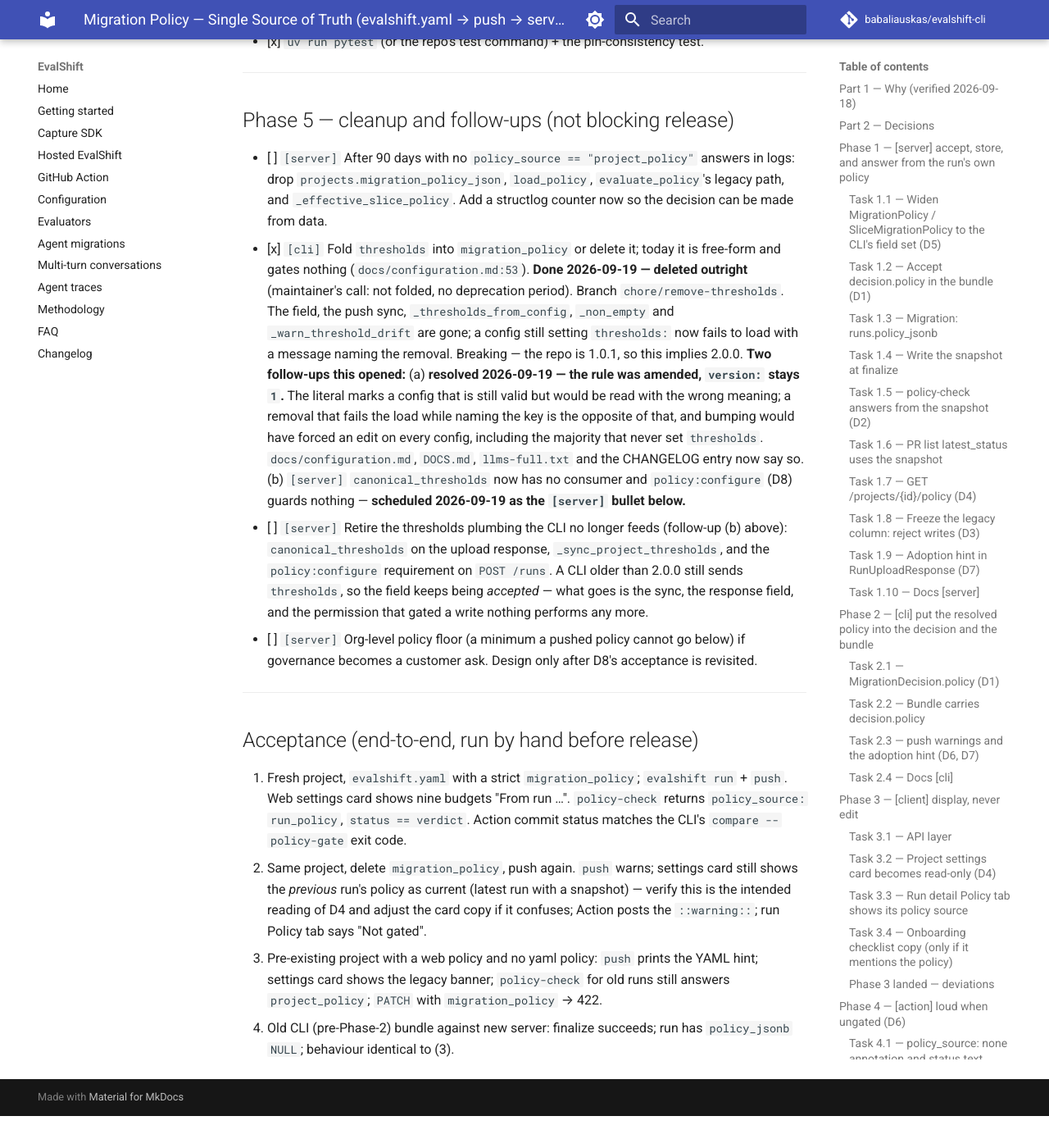
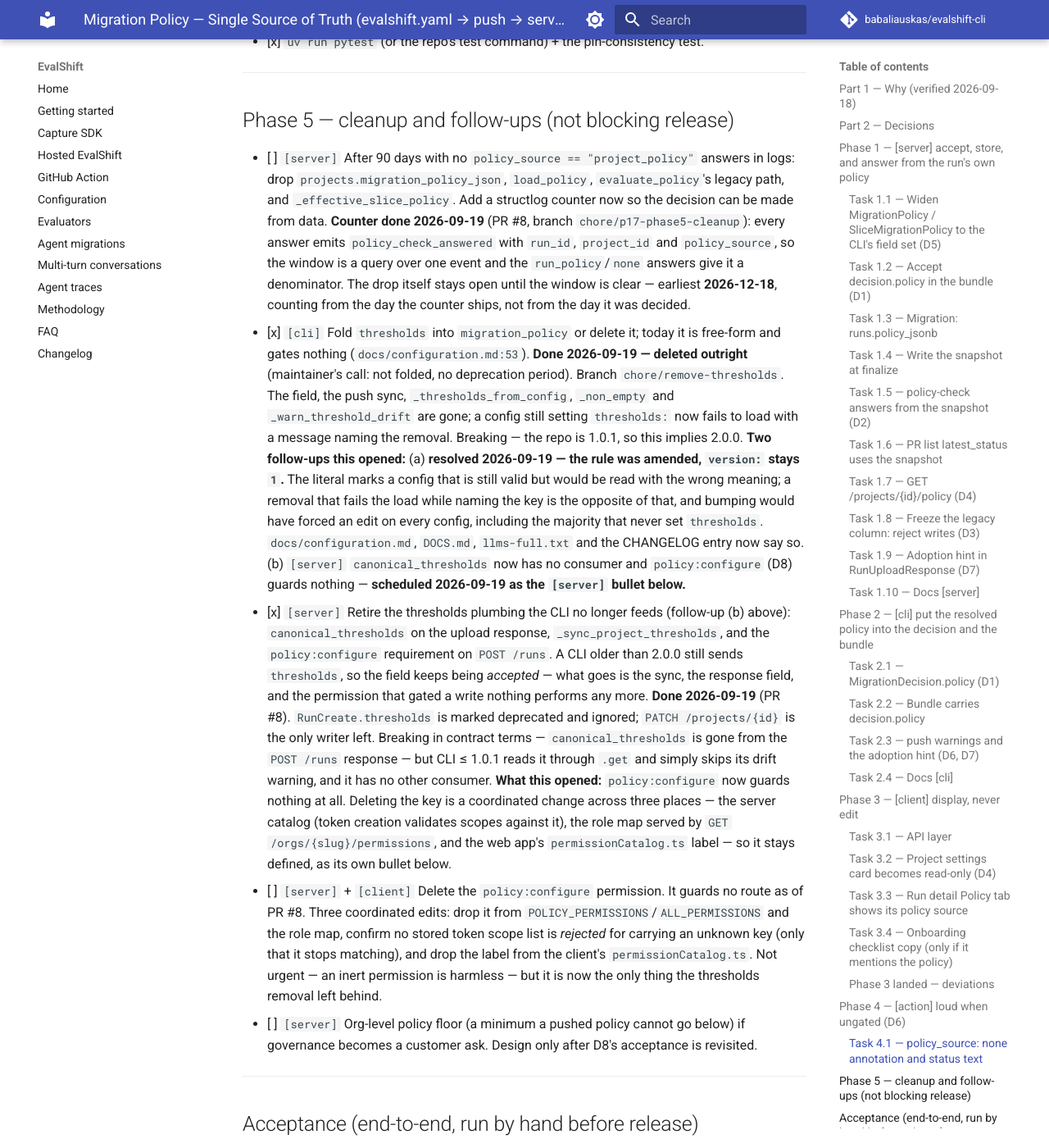
Before and after one commit to babaliauskas/evalshift-cli, an MkDocs documentation site: the page built from docs/superpowers/plans/2026-09-18-policy-single-source-of-truth.md, in a window 1280 px wide and 1400 px high, scrolled down 12684 px. Shown: the whole window at 82% size. Built offline with MkDocs 1.6.1 and Material for MkDocs 9.7.7, drawn with Linux system fonts in a browser that asks for light colours; comment, search, counter and statistics services are not loaded; before the commit the page ends 14045 px from its top, so only the background shows below that.

Commit message:
docs(plan): Phase 5's server items land, and what they opened
The `policy_check_answered` counter and the thresholds retirement both ship in
evalshift-server#8. The 90-day window for dropping the legacy column now has a
start date — it counts from the day the counter ships, not the day it was
decided — and `policy:configure`, which guarded nothing after that PR, gets its
own bullet rather than being quietly left in the catalog.

Co-Authored-By: Claude Opus 5 (1M context) <noreply@anthropic.com>

```diff
--- a/docs/superpowers/plans/2026-09-18-policy-single-source-of-truth.md
+++ b/docs/superpowers/plans/2026-09-18-policy-single-source-of-truth.md
@@ -274,6 +274,11 @@ Served by a new `GET /projects/{id}/policy`. The web card shows it read-only, na
 ## Phase 5 — cleanup and follow-ups (not blocking release)
 
 - [ ] `[server]` After 90 days with no `policy_source == "project_policy"` answers in logs: drop `projects.migration_policy_json`, `load_policy`, `evaluate_policy`'s legacy path, and `_effective_slice_policy`. Add a structlog counter now so the decision can be made from data.
+      **Counter done 2026-09-19** (PR #8, branch `chore/p17-phase5-cleanup`): every answer emits
+      `policy_check_answered` with `run_id`, `project_id` and `policy_source`, so the window is a
+      query over one event and the `run_policy`/`none` answers give it a denominator. The drop
+      itself stays open until the window is clear — earliest **2026-12-18**, counting from the
+      day the counter ships, not from the day it was decided.
 - [x] `[cli]` Fold `thresholds` into `migration_policy` or delete it; today it is free-form and gates nothing (`docs/configuration.md:53`).
       **Done 2026-09-19 — deleted outright** (maintainer's call: not folded, no deprecation
       period). Branch `chore/remove-thresholds`. The field, the push sync, `_thresholds_from_config`,
@@ -287,11 +292,25 @@ Served by a new `GET /projects/{id}/policy`. The web card shows it read-only, na
       the CHANGELOG entry now say so. (b) `[server]` `canonical_thresholds` now has no consumer and
       `policy:configure` (D8) guards nothing — **scheduled 2026-09-19 as the `[server]` bullet
       below.**
-- [ ] `[server]` Retire the thresholds plumbing the CLI no longer feeds (follow-up (b) above):
+- [x] `[server]` Retire the thresholds plumbing the CLI no longer feeds (follow-up (b) above):
       `canonical_thresholds` on the upload response, `_sync_project_thresholds`, and the
       `policy:configure` requirement on `POST /runs`. A CLI older than 2.0.0 still sends
       `thresholds`, so the field keeps being *accepted* — what goes is the sync, the response
       field, and the permission that gated a write nothing performs any more.
+      **Done 2026-09-19** (PR #8). `RunCreate.thresholds` is marked deprecated and ignored;
+      `PATCH /projects/{id}` is the only writer left. Breaking in contract terms —
+      `canonical_thresholds` is gone from the `POST /runs` response — but CLI ≤ 1.0.1 reads it
+      through `.get` and simply skips its drift warning, and it has no other consumer.
+      **What this opened:** `policy:configure` now guards nothing at all. Deleting the key is a
+      coordinated change across three places — the server catalog (token creation validates
+      scopes against it), the role map served by `GET /orgs/{slug}/permissions`, and the web
+      app's `permissionCatalog.ts` label — so it stays defined, as its own bullet below.
+- [ ] `[server]` + `[client]` Delete the `policy:configure` permission. It guards no route as of
+      PR #8. Three coordinated edits: drop it from `POLICY_PERMISSIONS`/`ALL_PERMISSIONS` and the
+      role map, confirm no stored token scope list is *rejected* for carrying an unknown key (only
+      that it stops matching), and drop the label from the client's `permissionCatalog.ts`. Not
+      urgent — an inert permission is harmless — but it is now the only thing the thresholds
+      removal left behind.
 - [ ] `[server]` Org-level policy floor (a minimum a pushed policy cannot go below) if governance becomes a customer ask. Design only after D8's acceptance is revisited.
 
 ---
```
